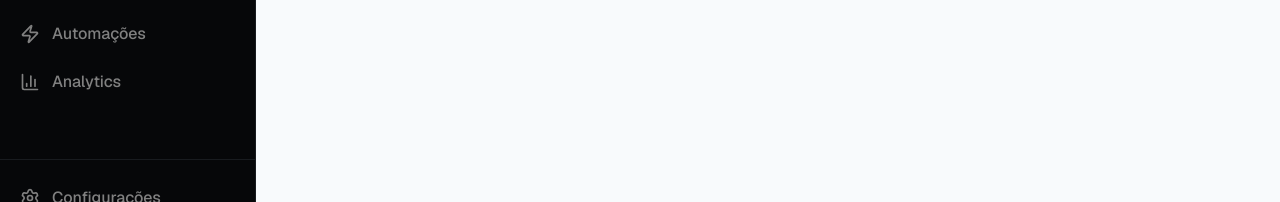
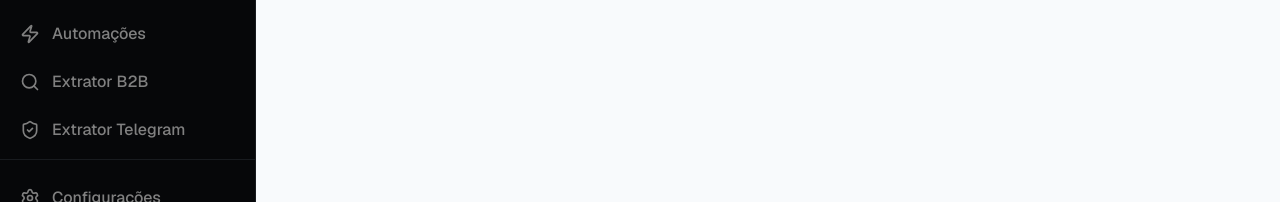
Before and after one commit to AXON-Inteligencia/whatsapp-bot-manager, a Next.js app: page /admin/users in a window 1280 px wide. Shown: the part 436-638 px from the top of the page. Built offline with nearby package versions, Linux system fonts and the light colour scheme; no server answers.

Commit message:
feat(ui): add Extractor links to sidebar

```diff
--- a/components/dashboard/sidebar.tsx
+++ b/components/dashboard/sidebar.tsx
@@ -16,6 +16,7 @@ import {
   Megaphone,
   UsersRound,
   Kanban,
+  Search,
 } from "lucide-react"
 import Link from "next/link"
 import { usePathname } from "next/navigation"
@@ -34,6 +35,8 @@ const navigation = [
   { name: "CRM Kanban", href: "/crm", icon: Kanban },
   { name: "Grupos", href: "/groups", icon: UsersRound },
   { name: "Automações", href: "/automations", icon: Zap },
+  { name: "Extrator B2B", href: "/b2b-extractor", icon: Search },
+  { name: "Extrator Telegram", href: "/telegram-scraper", icon: ShieldCheck },
   { name: "Analytics", href: "/analytics", icon: BarChart3 },
   { name: "Admin", href: "/admin", icon: ShieldCheck },
 ]
```
